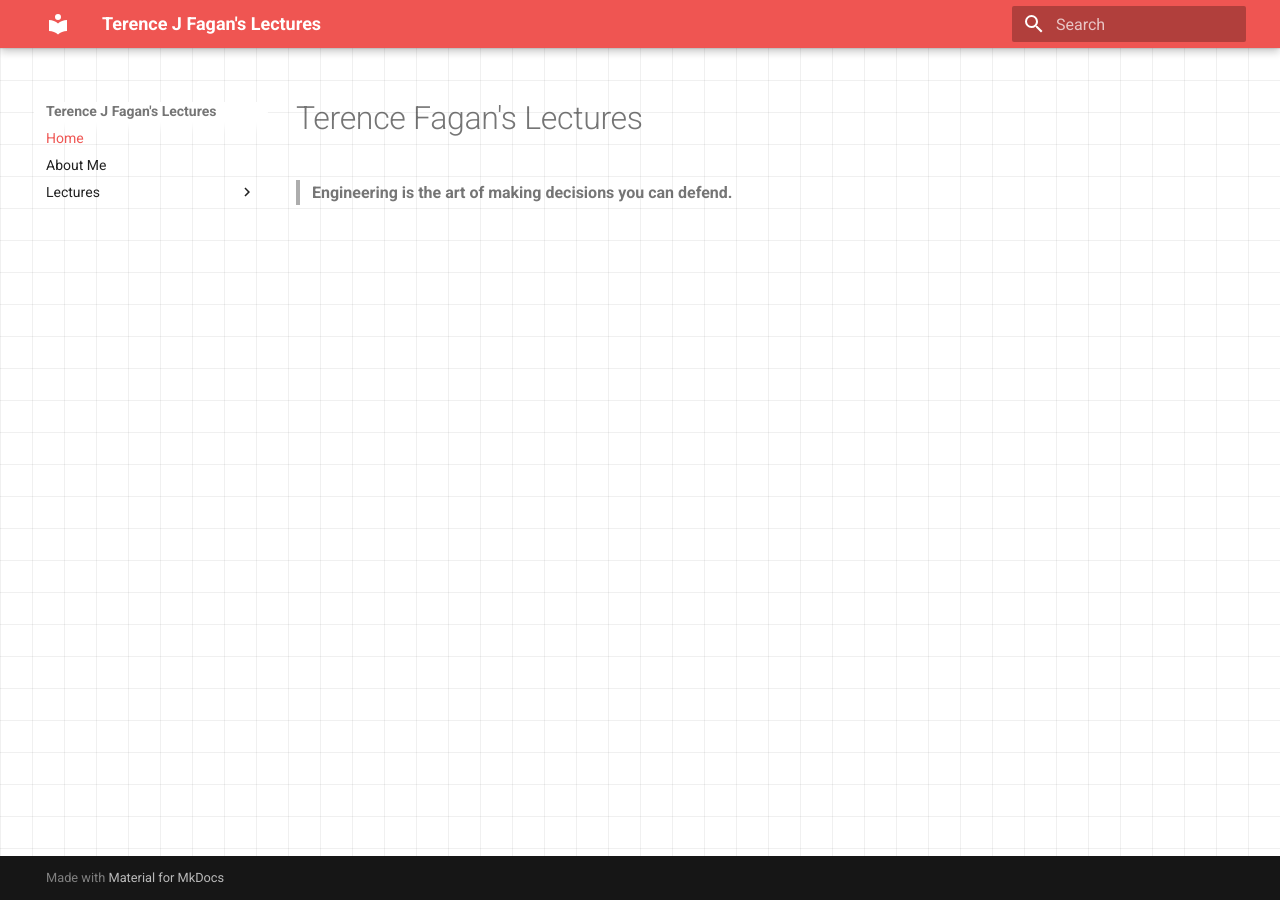
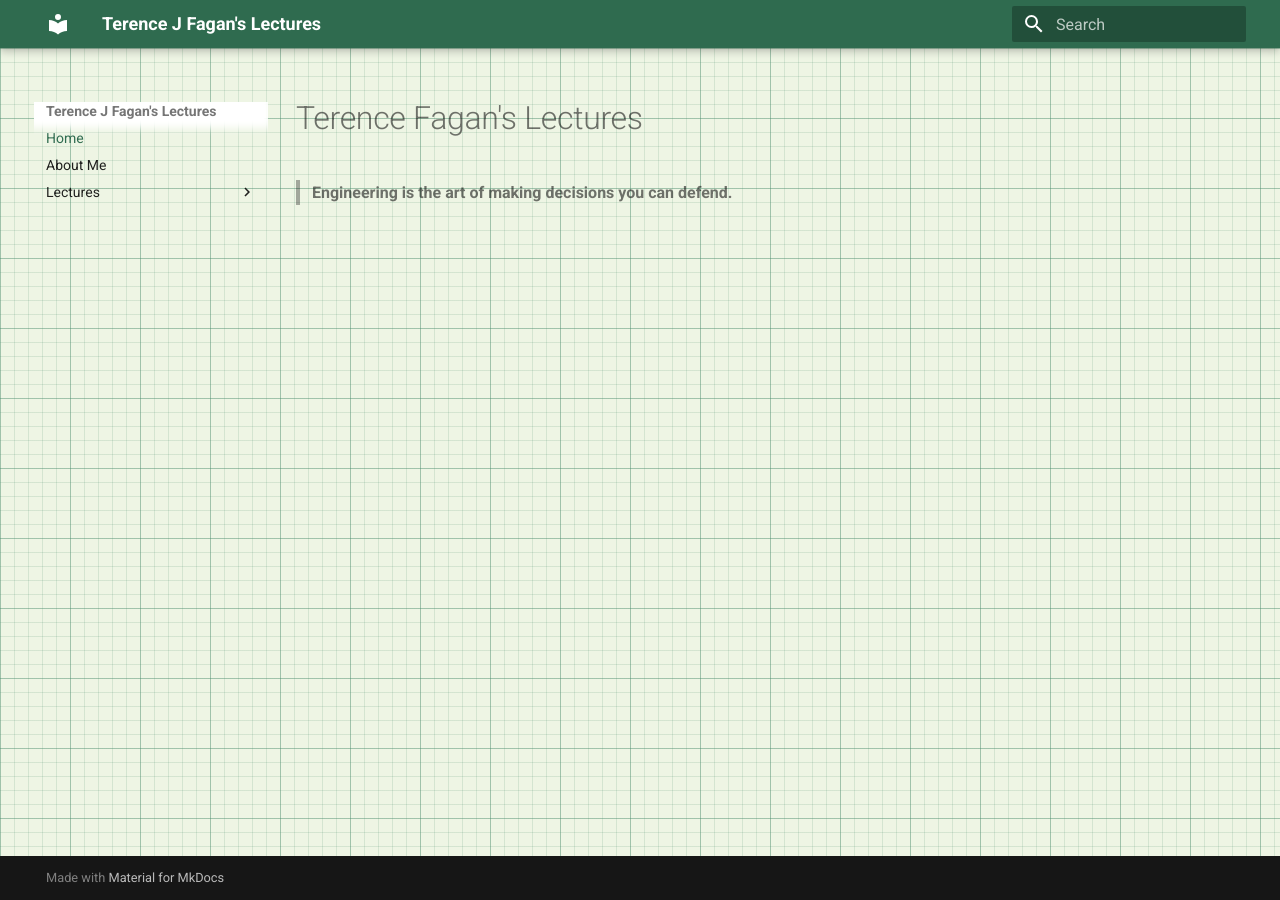
Before and after one commit to dtjfagan/LecturesbyFagan, an MkDocs documentation site: the page built from docs/index.md, in a window 1280 px wide. Built offline with MkDocs 1.6.1 and Material for MkDocs 9.7.7, drawn with Linux system fonts in a browser that asks for light colours.

Commit message:
change the astetics to engineering grid paper.

```diff
--- a/docs/stylesheets/extra.css
+++ b/docs/stylesheets/extra.css
@@ -1,12 +1,45 @@
-/* ---------- Faint engineering-grid background (light + dark) ---------- */
-:root { --grid-line: rgba(0, 0, 0, 0.06); --grid-size: 32px; }
-[data-md-color-scheme="slate"] { --grid-line: rgba(255, 255, 255, 0.06); }
+/* ---------- Engineering-paper theme (green) ---------- */
+:root {
+  /* Header, links, buttons */
+  --md-primary-fg-color:        #2f6b4f;   /* engineering-paper green, dark enough for white header text */
+  --md-primary-fg-color--light: #4d8a6c;
+  --md-primary-fg-color--dark:  #24533d;
+  --md-primary-bg-color:        #ffffff;
+  --md-accent-fg-color:         #3a8a5f;
+  --md-typeset-a-color:         #2f6b4f;
+
+  /* Paper */
+  --paper-bg:    #eef5e4;                  /* pale green sheet */
+  --grid-minor:  rgba(76, 140, 110, 0.16); /* fine lines */
+  --grid-major:  rgba(76, 140, 110, 0.38); /* every 5th line */
+  --grid-step:   14px;                     /* minor square */
+  --grid-major-step: 70px;                 /* 5 x minor */
+}
+[data-md-color-scheme="slate"] {
+  --md-primary-fg-color: #4d8a6c;
+  --md-typeset-a-color:  #8fd1ad;
+  --paper-bg:   var(--md-default-bg-color);
+  --grid-minor: rgba(143, 209, 173, 0.06);
+  --grid-major: rgba(143, 209, 173, 0.14);
+}
+
+/* Paper background with minor + major grid */
 .md-main {
+  background-color: var(--paper-bg);
   background-image:
-    linear-gradient(var(--grid-line) 1px, transparent 1px),
-    linear-gradient(90deg, var(--grid-line) 1px, transparent 1px);
-  background-size: var(--grid-size) var(--grid-size);
+    linear-gradient(var(--grid-major) 1px, transparent 1px),
+    linear-gradient(90deg, var(--grid-major) 1px, transparent 1px),
+    linear-gradient(var(--grid-minor) 1px, transparent 1px),
+    linear-gradient(90deg, var(--grid-minor) 1px, transparent 1px);
+  background-size:
+    var(--grid-major-step) var(--grid-major-step),
+    var(--grid-major-step) var(--grid-major-step),
+    var(--grid-step) var(--grid-step),
+    var(--grid-step) var(--grid-step);
 }
+
+/* Tables sit on solid paper so text stays readable over the grid */
+.md-typeset table:not([class]) { background-color: var(--md-default-bg-color); }
 
 /* ---------- Photo slideshow ---------- */
 .slideshow { position: relative; margin: 1.5em 0; }
--- a/mkdocs.yml
+++ b/mkdocs.yml
@@ -4,7 +4,8 @@ site_description: Lecture portfolio
 theme:
   name: material
   palette:
-    primary: red
+    primary: custom
+    accent: custom
   features:
     - navigation.instant
     - navigation.tracking
```
